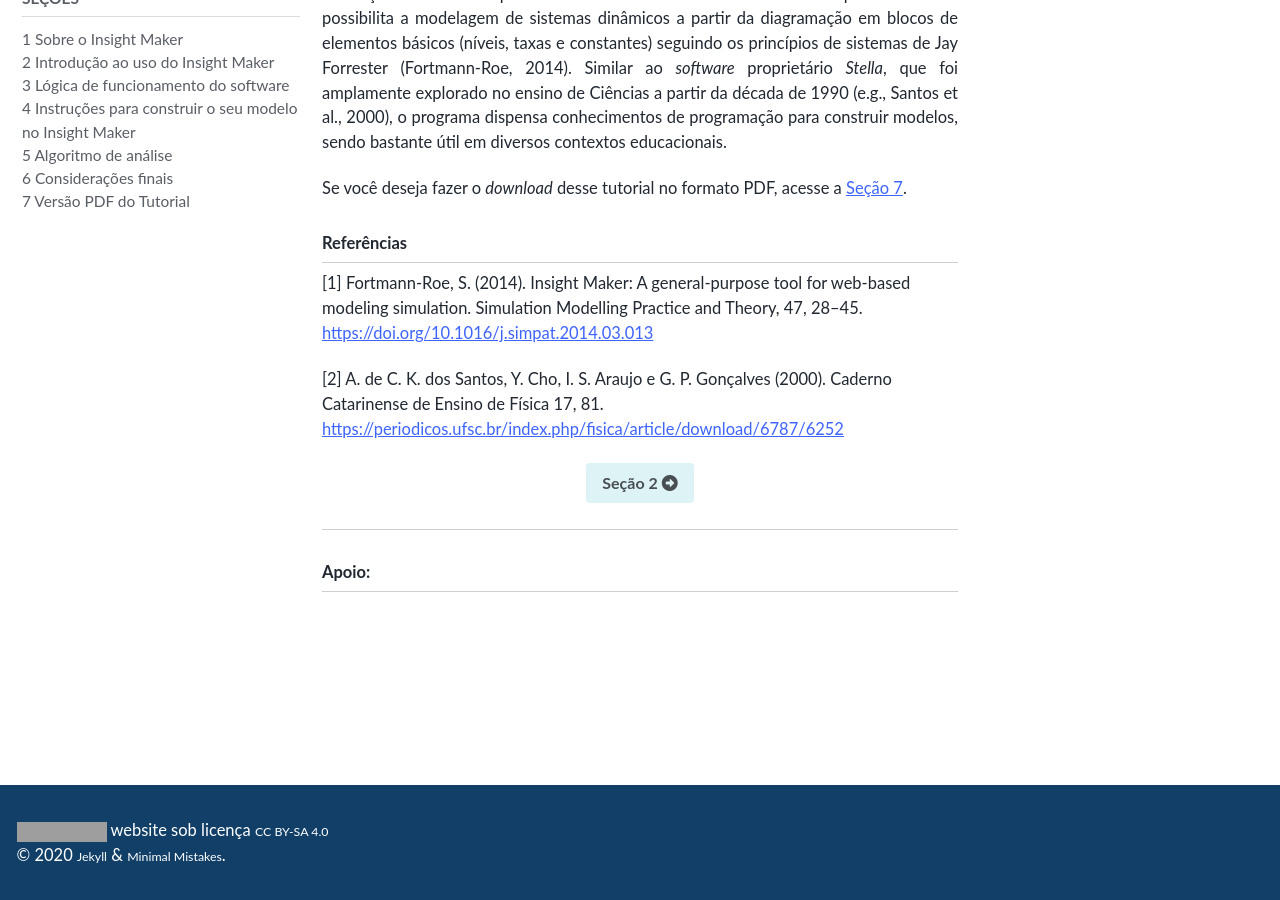
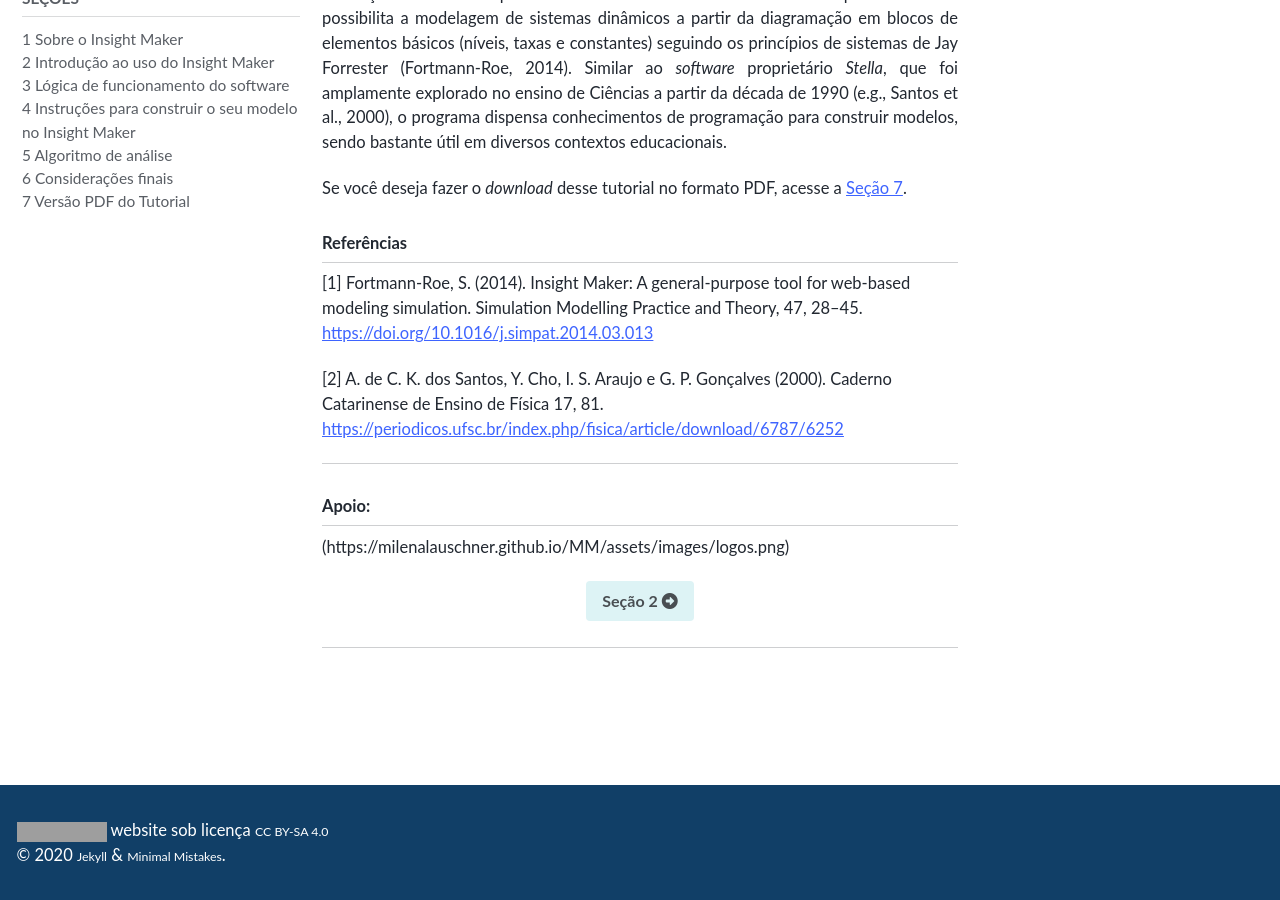
Before and after one commit to milenalauschner/MM, a Jekyll site: the page built from index.md, in a window 1280 px wide and 900 px high, scrolled down 520 px. Built offline with Jekyll 4.4.1, drawn with Linux system fonts in a browser that asks for light colours; cached includes are drawn as plain includes; nearby versions of some CDN libraries; some web fonts are replaced; grey boxes are pictures that could not be loaded.

Commit message:
Update index.md

```diff
--- a/index.md
+++ b/index.md
@@ -32,9 +32,14 @@ Ensino de Física 17, 81.<br />
 {: .text-left}
 
 
+________________________________________________________________________________________________________________________________________________________________________________________________________________________________________________
+
+## Apoio:
+
+({{ site.url }}{{ site.baseurl
+}}/assets/images/logos.png)
+
 [ Seção 2 <i class="fas fa-arrow-alt-circle-right"></i>](https://milenalauschner.github.io/MM/seção2/){:
 .btn .btn--success}
  {: .text-center}
 ________________________________________________________________________________________________________________________________________________________________________________________________________________________________________________
-
-## Apoio:
```
